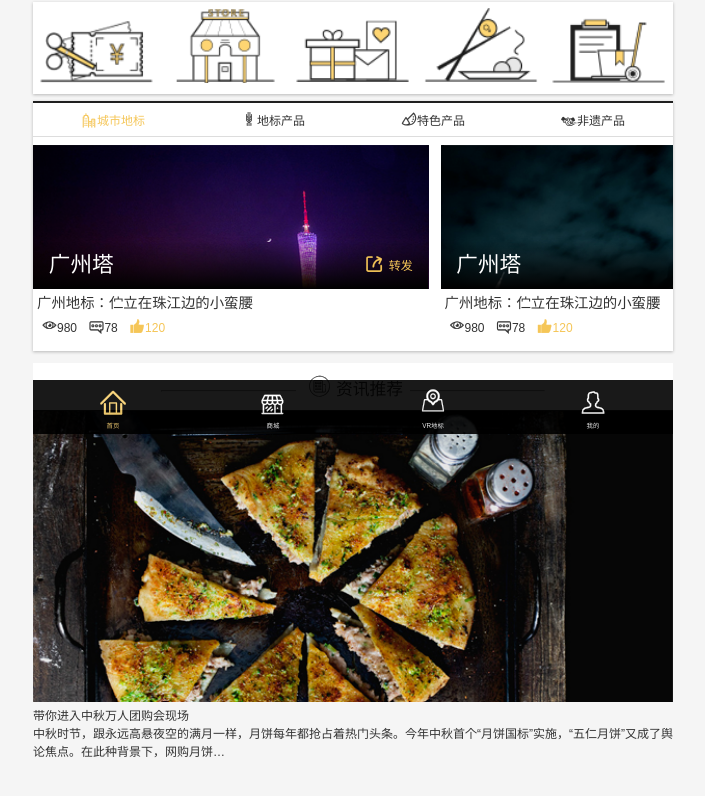
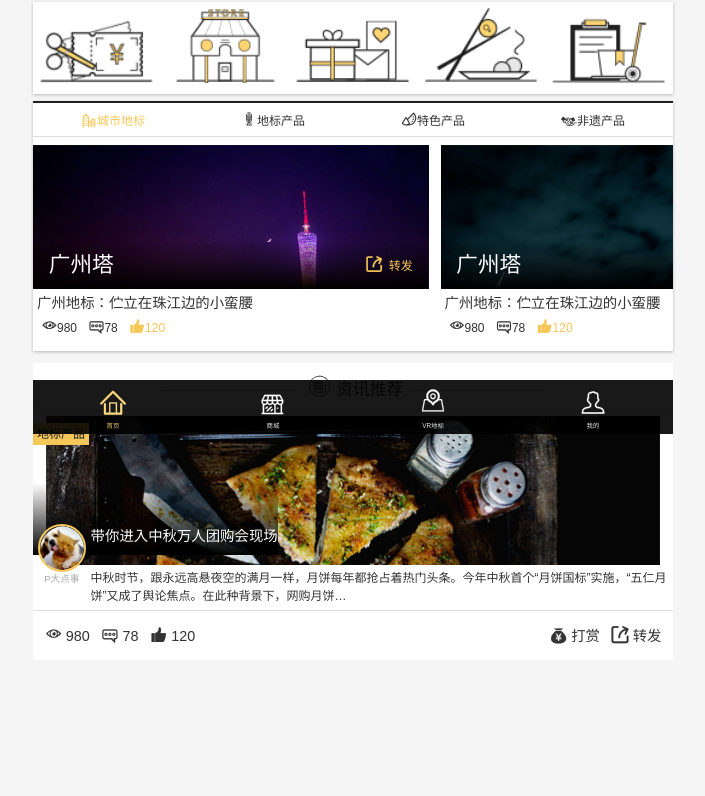
Before and after one commit to amely-7889986/findlocal, a plain HTML site: page index.html in a window 1280 px wide. Shown: the part 366-1162 px from the top of the page, without its empty margins (287-992 px from the left). After the commit the page ends 1102 px from the top, so only its background shows below. Drawn offline with Linux system fonts and the light colour scheme.

Commit message:
update1115

```diff
--- a/css/less/background.less
+++ b/css/less/background.less
@@ -1,8 +1,8 @@
 .bg-bai{
     background: #fff;
 }
-.bg-cheng{
-	background: #f35929;
+.bg-huang{
+	background: #f5c658;
 }
 .bg-hui{
 	background: #666666;
--- a/css/less/global.less
+++ b/css/less/global.less
@@ -93,7 +93,6 @@
         }
         a.addcar{
             width: 30%;
-            .bg-cheng;
             line-height: 3em;
             .col-bai;
             .font14;
@@ -107,7 +106,6 @@
         }
         a.onebook{
             width: 60%;
-            .bg-cheng;
             line-height: 3em;
             .col-bai;
             .font14;
--- a/css/less/index.less
+++ b/css/less/index.less
@@ -107,7 +107,7 @@
 	margin-top: 1em;
 	h3{
 		.text-ac;
-		border-bottom: 1px solid #1f1f1f;
+		border-bottom: 1px solid #ddd;
 		padding: .4em 20%;
 		height: 2em;
 		line-height: 2em;
@@ -128,15 +128,91 @@
 	}
 }
 .newsbox-lg{
+	position: relative;
 	display: block;
 	overflow: hidden;
 	width: 100%;
+	.bg-bai;
 	.picbox{
 		display: block;
 		overflow: hidden;
-		width: 100%;
+		width: 96%;
+		padding: .4em 2%;
+		height: 12em;
 		img{
 			width: 100%;
 		}
 	}
+	.tag{
+		display: inline-block;
+		position: absolute;
+		top: 1em;
+		padding: 2px 4px;
+		.bg-huang;
+		.col-hei;
+	}
+	.title{
+		display: block;
+		position: absolute;
+		top: 6em;
+		height: 6em;
+		background: -webkit-linear-gradient(top,rgba(0, 0, 0, 0),rgba(0, 0, 0, 1));
+		background: -o-linear-gradient(top,rgba(0, 0, 0, 0),rgba(0, 0, 0, 1));
+		background: -moz-linear-gradient(top,rgba(0, 0, 0, 0),rgba(0, 0, 0, 1));
+		background: linear-gradient(top,rgba(0, 0, 0, 0),rgba(0, 0, 0, 1));
+		color: #fff;
+		.manhead{
+			position: relative;
+			top: 3.4em;
+			.l-left;
+			display: block;
+			width: 4em;
+			margin: 0 .4em;
+			.pic{
+				display: block;
+				overflow: hidden;
+				width: 4em;
+				height: 4em;
+				border: 2px solid #f5c658;
+				border-radius: 50%;
+				box-sizing: border-box;
+				img{
+					width: 100%;
+				}
+			}
+			p.name{
+				color: #aaa;
+				display: block;
+				overflow: hidden;
+				white-space: nowrap;
+				.text-ac;
+				.font8;
+			}
+		}
+		>p{
+			margin-top: 3em;
+			.font12;
+		}
+	}
+	p.info{
+		display: block;
+		padding: .4em 0 .4em 4.8em;
+		border-bottom: 1px solid #ddd;
+	}
+	.checkbox{
+		display: block;
+		overflow: hidden;
+		padding: .4em;
+		.font12;
+		a{
+			margin: .4em;
+			i{
+				.font12;
+				margin-right: 4px;
+			}
+		}
+		a:hover,a:active,a.active{
+			.col-huang;
+		}
+	}
 }
--- a/css/less/nav.less
+++ b/css/less/nav.less
@@ -1,7 +1,7 @@
 #header{
     z-index: 9999;
     .page-width(100%);
-    .fixed(0, _, _, 0);
+    .absolute(0, _, _, 0);
     .header-box{
         position: relative;
         min-width: 320px;
--- a/index.html
+++ b/index.html
@@ -244,14 +244,23 @@
         <div class="page-width mgb76">
             <div class="newslist">
                 <h3><span><i class="icon iconfont font14">&#xe6be;</i>资讯推荐</span><hr></h3>
-                <div class="newsbox-lg">
+                <div class="newsbox-lg box-shadow">
                     <div class="picbox">
                         <img src="update/page-l01.png" alt="">
                     </div>
+                    <div class="tag">地标产品</div>
                     <div class="title">
-                        <p>带你进入中秋万人团购会现场</p>
+                        <div class="manhead"><div class="pic"><img src="update/man01.png" alt=""></div><p class="name">P大点事</p></div>
+                        <p class="l-left">带你进入中秋万人团购会现场</p>
                     </div>
                     <p class="info">中秋时节，跟永远高悬夜空的满月一样，月饼每年都抢占着热门头条。今年中秋首个“月饼国标”实施，“五仁月饼”又成了舆论焦点。在此种背景下，网购月饼…</p>
+                    <div class="checkbox">
+                        <a href="javascript:void(0)" class="l-left"><i class="icon iconfont">&#xe61e;</i><span>980</span></a>
+                        <a href="javascript:void(0)" class="l-left"><i class="icon iconfont">&#xe61f;</i><span>78</span></a>
+                        <a href="javascript:void(0)" class="l-left"><i class="icon iconfont">&#xe60a;</i><span>120</span></a>
+                        <a href="javascript:void(0)" class="l-right"><i class="icon iconfont">&#xe60b;</i><span>转发</span></a>
+                        <a href="javascript:void(0)" class="l-right"><i class="icon iconfont">&#xe6ce;</i><span>打赏</span></a>
+                    </div>
                 </div>
             </div>
         </div>
```
Also changed, not shown: css/css/main.css.
